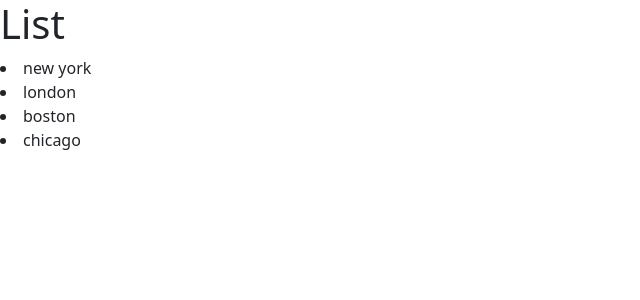
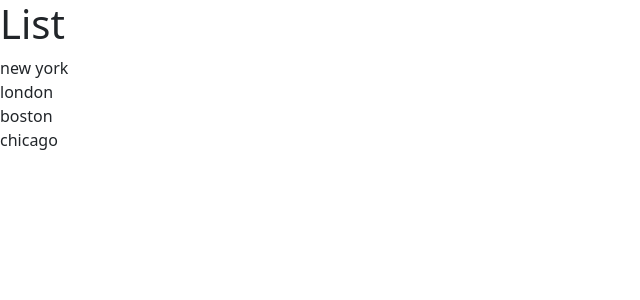
Before and after one commit to samjackson24816/Website, a React (Vite) app: page / in a window 1280 px wide. Shown: the top 300 px of the page, without its empty margins (0-640 px from the left). Built offline with nearby package versions, Linux system fonts and the light colour scheme.

Commit message:
Maybe fixed bootstrap?

```diff
--- a/src/Components/ListGroup.tsx
+++ b/src/Components/ListGroup.tsx
@@ -15,7 +15,7 @@ function ListGroup() {
       <ul className="list-group"></ul>
       {message}
       {items.map((item) => (
-        <li className="list=group-item active" key={item} onClick={handleClick}>
+        <li className="list-group-item active" key={item} onClick={handleClick}>
           {item}
         </li>
       ))}
```
